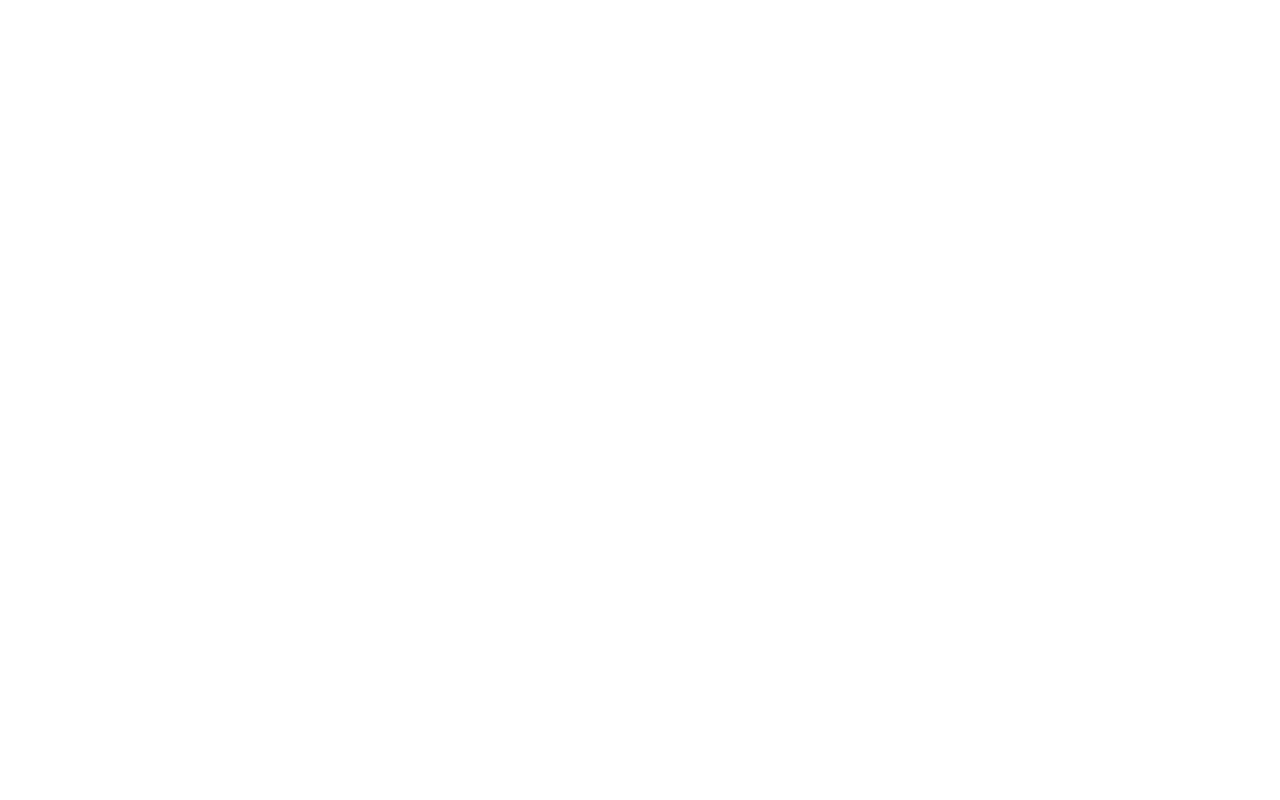
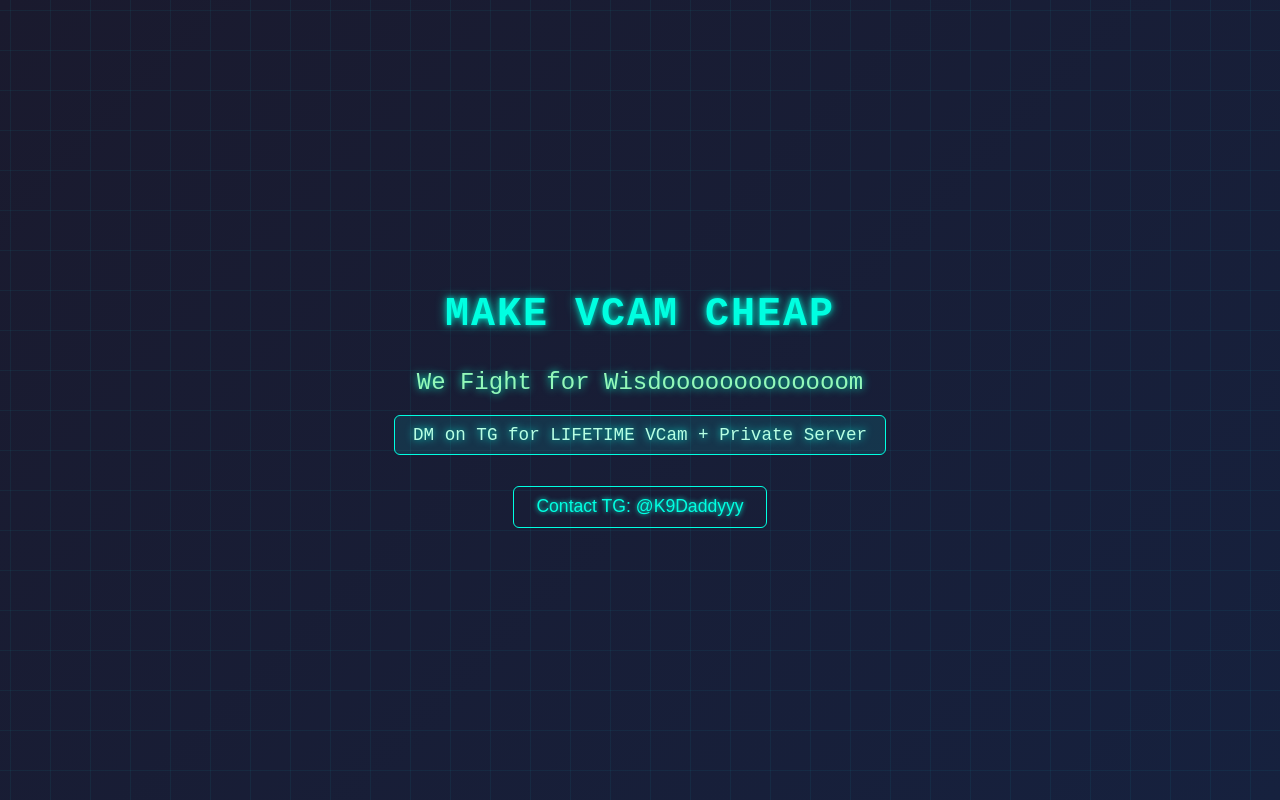
Before and after one commit to helop846435/cashback-offer, a plain HTML site: page index.html in a window 1280 px wide. Drawn offline with Linux system fonts and the light colour scheme.

Commit message:
Add files via upload

```diff
--- a/index.html
+++ b/index.html
@@ -5,6 +5,117 @@
   <meta name="viewport" content="width=device-width, initial-scale=1.0"/>
   <title>Make VCam Cheap – We Fight for Freedom</title>
   <style>
+    body {
+      margin: 0;
+      padding: 0;
+      background: linear-gradient(135deg, #1a1a2e 0%, #16213e 100%);
+      color: #00ffe1;
+      font-family: 'Courier New', Courier, monospace;
+      display: flex;
+      flex-direction: column;
+      align-items: center;
+      justify-content: center;
+      height: 100vh;
+      overflow: hidden;
+      text-align: center;
+    }
 
+    h1 {
+      font-size: 2.5rem;
+      margin: 0.5em 1em;
+      color: #00ffe1;
+      text-shadow: 0 0 10px #00ffe1, 0 0 20px #0ff;
+      max-width: 90%;
+    }
+
+    h2 {
+      font-size: 1.5rem;
+      font-weight: normal;
+      color: #93f9b9;
+      margin: 0.5em;
+      text-shadow: 0 0 8px #00ffcc;
+    }
+
+    p {
+      font-size: 1.1rem;
+      margin: 0.4em 1em;
+      color: #b8ffe3;
+      text-shadow: 0 0 8px #00ffe1;
+      background: rgba(0, 255, 255, 0.1);
+      padding: 0.5em 1em;
+      border: 1px solid #00ffe1;
+      border-radius: 6px;
+      max-width: 90%;
+    }
+
+    button {
+      color: #00ffe1;
+      background: transparent;
+      border: 1px solid #00ffe1;
+      font-size: 1.1rem;
+      margin-top: 1.5rem;
+      padding: 0.6rem 1.4rem;
+      border-radius: 6px;
+      transition: background 0.3s, color 0.3s, box-shadow 0.3s;
+      cursor: pointer;
+      text-shadow: 0 0 5px #00ffe1;
+    }
+
+    button:hover {
+      background: #00ffe1;
+      color: black;
+      box-shadow: 0 0 10px #00ffe1;
+    }
+
+    .glow {
+      text-transform: uppercase;
+      letter-spacing: 2px;
+      animation: pulse 1.5s infinite;
+    }
+
+    @keyframes pulse {
+      0%, 100% {
+        text-shadow: 0 0 10px #00ffe1, 0 0 20px #00ffe1;
+      }
+      50% {
+        text-shadow: 0 0 5px #00bbaa, 0 0 10px #00bbaa;
+      }
+    }
+
+    /* Optional animated glowing grid overlay */
+    .grid-bg {
+      position: absolute;
+      width: 100%;
+      height: 100%;
+      background-image: linear-gradient(to right, rgba(0,255,255,0.05) 1px, transparent 1px),
+                        linear-gradient(to bottom, rgba(0,255,255,0.05) 1px, transparent 1px);
+      background-size: 40px 40px;
+      z-index: -1;
+      animation: gridMove 20s linear infinite;
+    }
+
+    @keyframes gridMove {
+      0% {
+        background-position: 0 0;
+      }
+      100% {
+        background-position: 40px 40px;
+      }
+    }
+  </style>
+</head>
+<body>
+  <div class="grid-bg"></div>
+
+  <h1 class="glow">Make VCam Cheap</h1>
+  <h2>We Fight for Wisdooooooooooooom</h2>
+  <p>DM on TG for LIFETIME VCam + Private Server</p>
+  <button onclick="openTelegram()">Contact TG: @K9Daddyyy</button>
+
+  <script>
+    function openTelegram() {
+      window.open("https://t.me/K9Daddyyy", "_blank");
+    }
+  </script>
 </body>
 </html>
```
